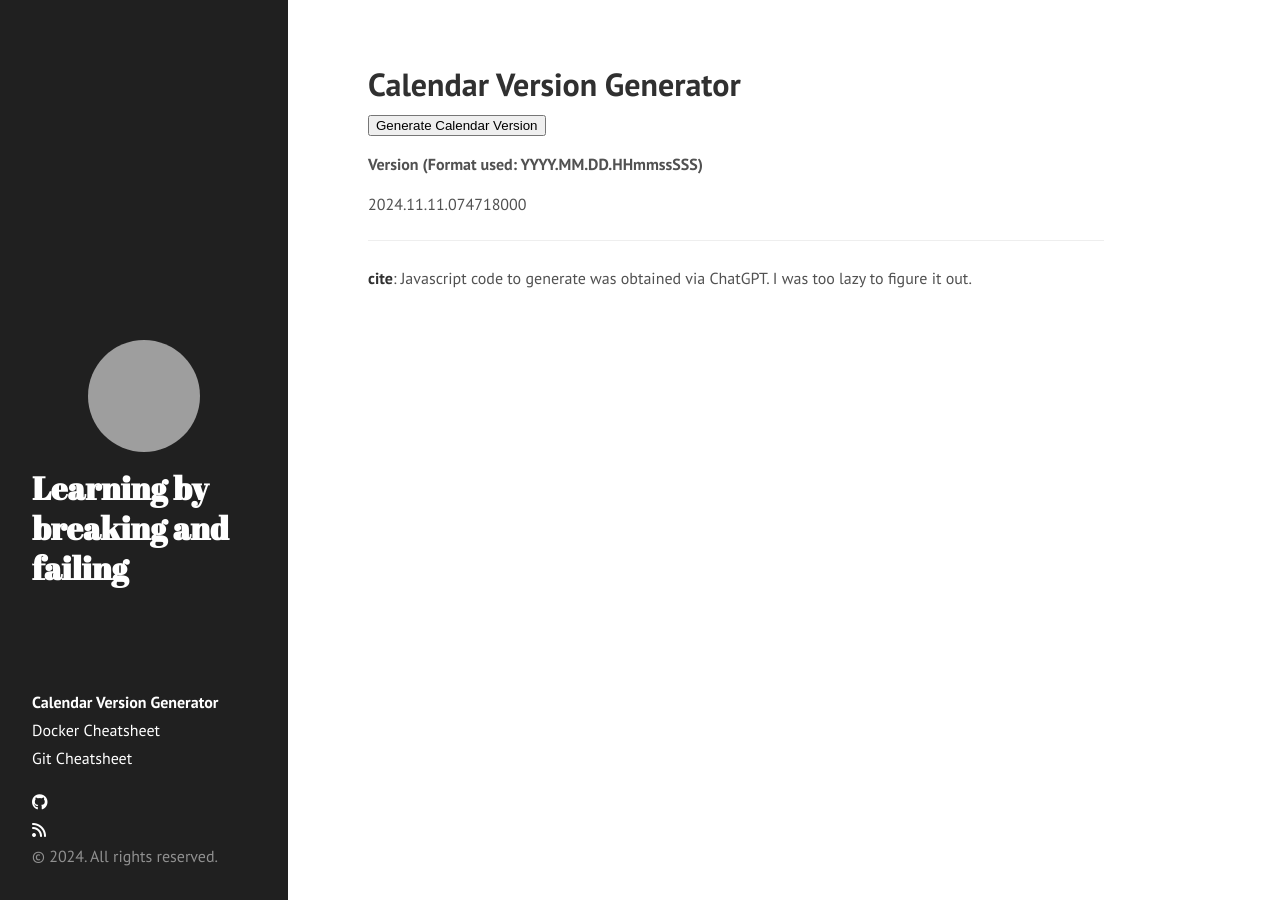
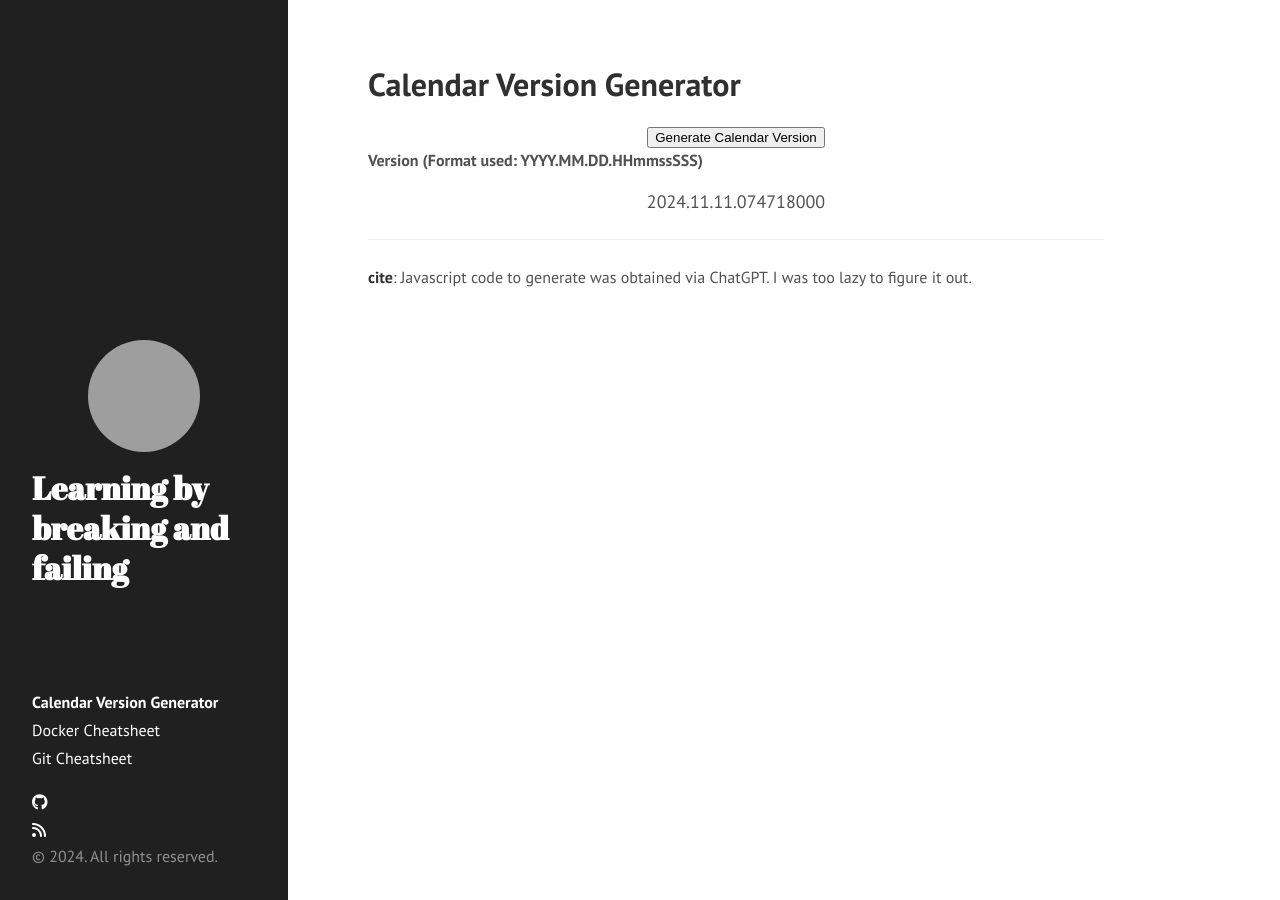
Before and after one commit to slowmonkey/slowmonkey.github.io, a Jekyll site: the page built from sidemenu_pages/calendar-version-generator.md, in a window 1280 px wide. Built offline with Jekyll 4.4.1, drawn with Linux system fonts in a browser that asks for light colours; nearby versions of some CDN libraries; grey boxes are pictures that could not be loaded.

Commit message:
Calendar Version: Centering the button and text

```diff
--- a/sidemenu_pages/calendar-version-generator.md
+++ b/sidemenu_pages/calendar-version-generator.md
@@ -3,10 +3,12 @@
 title: Calendar Version Generator
 ---
 
-<button id="generateButton">Generate Calendar Version</button>
+<div style="text-align: center; margin-top: 20px;">
+    <button id="generateButton">Generate Calendar Version</button>
+</div>
 
 <p><b>Version (Format used: YYYY.MM.DD.HHmmssSSS)</b></p>
-<p><span id="calenderVersionValue"></span></p>
+<p style="text-align: center; font-size: 18px;"><span id="calenderVersionValue"></span></p>
 
 <!-- Include Day.js from a CDN -->
 
```
